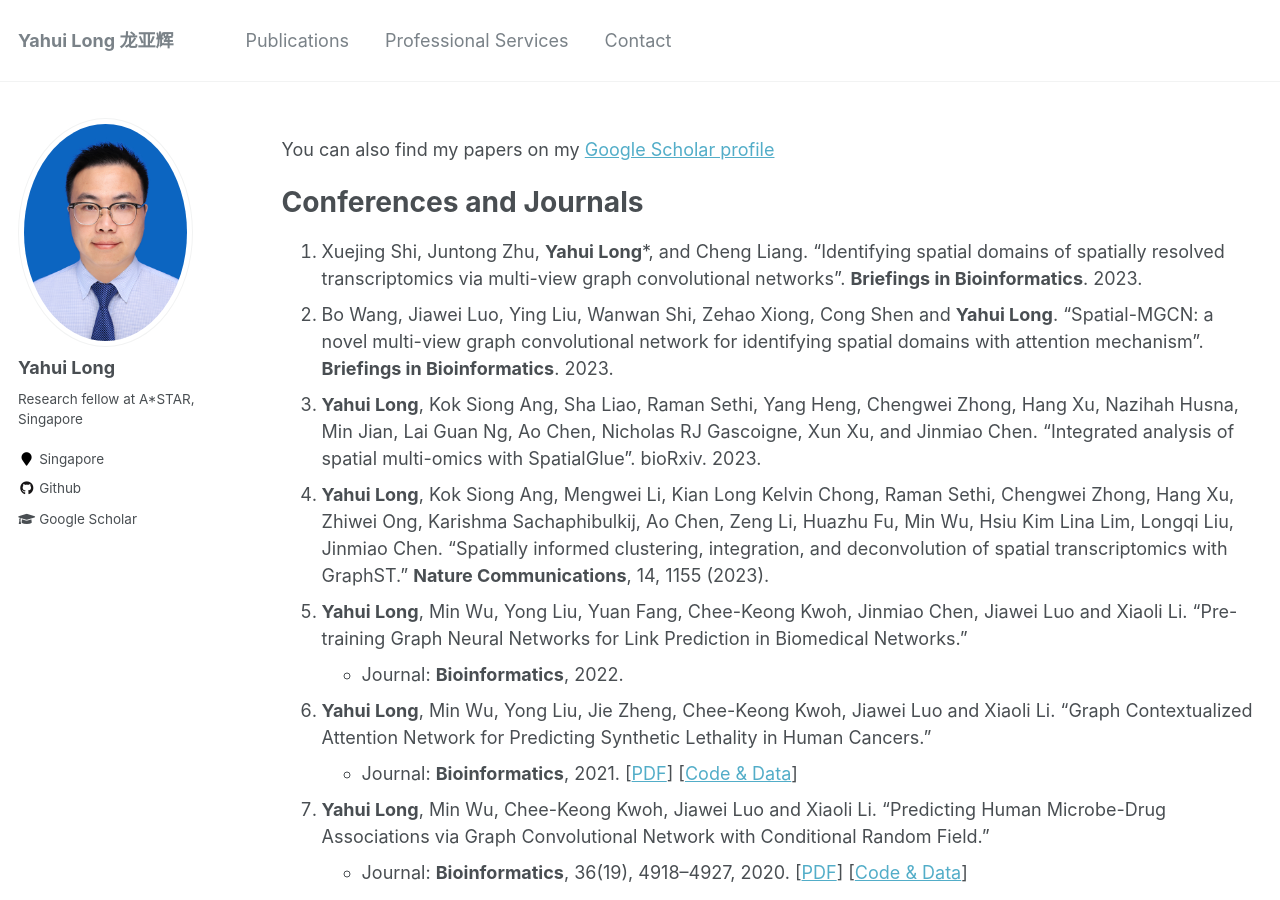
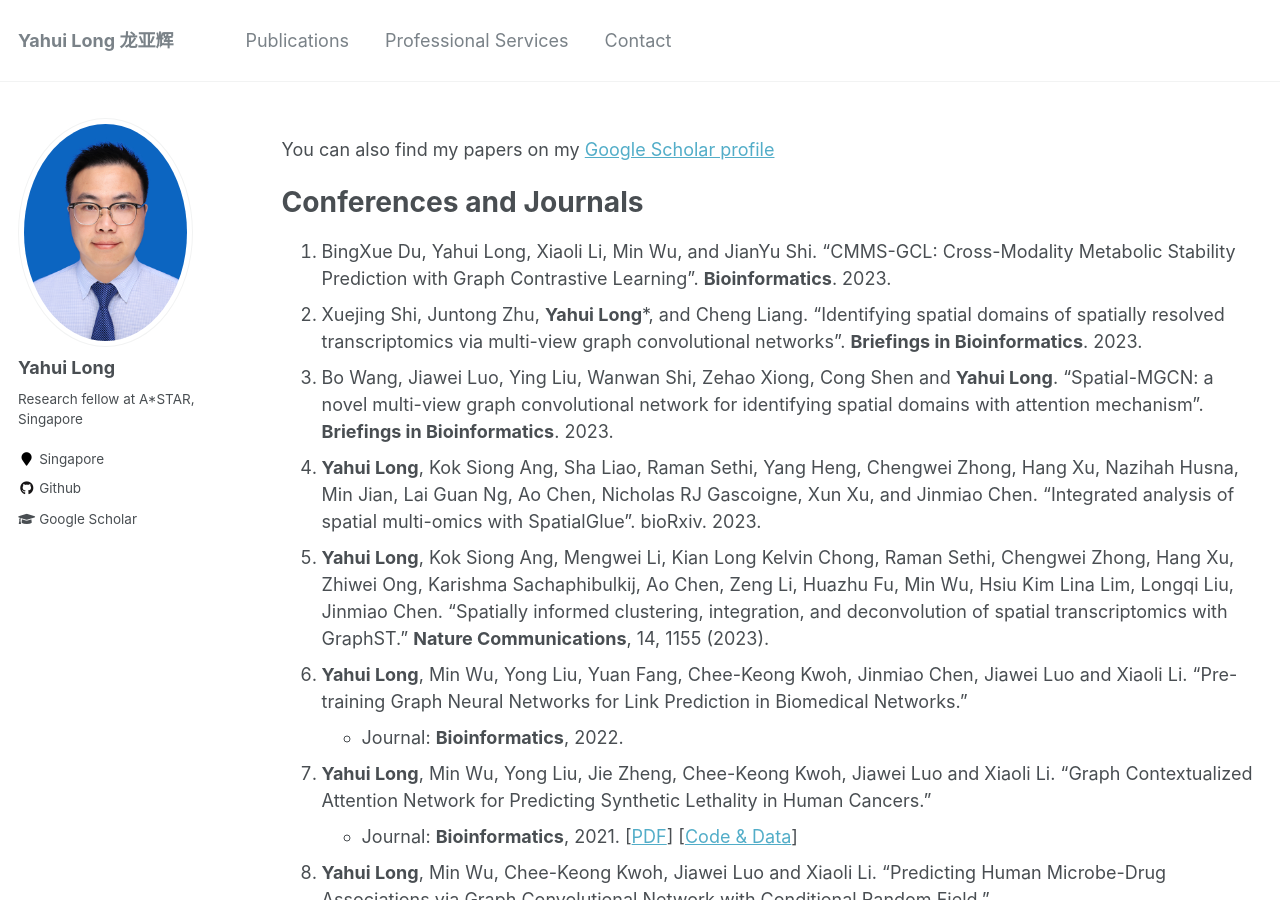
Before and after one commit to longyahui/Home, a Jekyll site: the page built from _pages/publications.md, in a window 1280 px wide and 900 px high. Built offline with Jekyll 4.4.1, drawn with Linux system fonts in a browser that asks for light colours.

Commit message:
Update publications.md

```diff
--- a/_pages/publications.md
+++ b/_pages/publications.md
@@ -12,36 +12,37 @@ redirect_from:
 You can also find my papers on my [Google Scholar profile](https://scholar.google.com/citations?user=lUoNEgcAAAAJ&hl=zh-CN&oi=ao)
 
 # Conferences and Journals
-1. Xuejing Shi, Juntong Zhu, **Yahui Long***, and Cheng Liang. "Identifying spatial domains of spatially resolved transcriptomics via multi-view graph convolutional networks". **Briefings in Bioinformatics**. 2023.
-2. Bo Wang, Jiawei Luo, Ying Liu, Wanwan Shi, Zehao Xiong, Cong Shen and **Yahui Long**. "Spatial-MGCN: a novel multi-view graph convolutional network for identifying spatial domains with attention mechanism". **Briefings in Bioinformatics**. 2023.
-3. **Yahui Long**, Kok Siong Ang, Sha Liao, Raman Sethi, Yang Heng, Chengwei Zhong, Hang Xu, Nazihah Husna, Min Jian, Lai Guan Ng, Ao Chen, Nicholas RJ Gascoigne, Xun Xu, and Jinmiao Chen. "Integrated analysis of spatial multi-omics with SpatialGlue". bioRxiv. 2023.
-4. **Yahui Long**, Kok Siong Ang, Mengwei Li, Kian Long Kelvin Chong, Raman Sethi, Chengwei Zhong, Hang Xu, Zhiwei Ong, Karishma Sachaphibulkij, Ao Chen, Zeng Li, Huazhu Fu, Min Wu, Hsiu Kim Lina Lim, Longqi Liu, Jinmiao Chen. "Spatially informed clustering, integration, and deconvolution of spatial transcriptomics with GraphST." **Nature Communications**, 14, 1155 (2023).
-5. **Yahui Long**, Min Wu, Yong Liu, Yuan Fang, Chee-Keong Kwoh, Jinmiao Chen, Jiawei Luo and Xiaoli Li. "Pre-training Graph Neural Networks for Link
+1. BingXue Du, Yahui Long, Xiaoli Li, Min Wu, and JianYu Shi. "CMMS-GCL: Cross-Modality Metabolic Stability Prediction with Graph Contrastive Learning". **Bioinformatics**. 2023.
+2. Xuejing Shi, Juntong Zhu, **Yahui Long***, and Cheng Liang. "Identifying spatial domains of spatially resolved transcriptomics via multi-view graph convolutional networks". **Briefings in Bioinformatics**. 2023.
+3. Bo Wang, Jiawei Luo, Ying Liu, Wanwan Shi, Zehao Xiong, Cong Shen and **Yahui Long**. "Spatial-MGCN: a novel multi-view graph convolutional network for identifying spatial domains with attention mechanism". **Briefings in Bioinformatics**. 2023.
+4. **Yahui Long**, Kok Siong Ang, Sha Liao, Raman Sethi, Yang Heng, Chengwei Zhong, Hang Xu, Nazihah Husna, Min Jian, Lai Guan Ng, Ao Chen, Nicholas RJ Gascoigne, Xun Xu, and Jinmiao Chen. "Integrated analysis of spatial multi-omics with SpatialGlue". bioRxiv. 2023.
+5. **Yahui Long**, Kok Siong Ang, Mengwei Li, Kian Long Kelvin Chong, Raman Sethi, Chengwei Zhong, Hang Xu, Zhiwei Ong, Karishma Sachaphibulkij, Ao Chen, Zeng Li, Huazhu Fu, Min Wu, Hsiu Kim Lina Lim, Longqi Liu, Jinmiao Chen. "Spatially informed clustering, integration, and deconvolution of spatial transcriptomics with GraphST." **Nature Communications**, 14, 1155 (2023).
+6. **Yahui Long**, Min Wu, Yong Liu, Yuan Fang, Chee-Keong Kwoh, Jinmiao Chen, Jiawei Luo and Xiaoli Li. "Pre-training Graph Neural Networks for Link
 Prediction in Biomedical Networks."
    - Journal: **Bioinformatics**, 2022.
-6. **Yahui Long**, Min Wu, Yong Liu, Jie Zheng, Chee-Keong Kwoh, Jiawei Luo and Xiaoli Li. "Graph Contextualized Attention Network for Predicting Synthetic Lethality in Human Cancers."
+7. **Yahui Long**, Min Wu, Yong Liu, Jie Zheng, Chee-Keong Kwoh, Jiawei Luo and Xiaoli Li. "Graph Contextualized Attention Network for Predicting Synthetic Lethality in Human Cancers."
    - Journal: **Bioinformatics**, 2021. [[PDF](https://academic.oup.com/bioinformatics/advance-article/doi/10.1093/bioinformatics/btab110/6145565)] [[Code & Data](https://github.com/longyahui/GCATSL)]
-7. **Yahui Long**, Min Wu, Chee-Keong Kwoh, Jiawei Luo and Xiaoli Li. "Predicting Human Microbe-Drug Associations via Graph Convolutional Network with Conditional Random Field."
+8. **Yahui Long**, Min Wu, Chee-Keong Kwoh, Jiawei Luo and Xiaoli Li. "Predicting Human Microbe-Drug Associations via Graph Convolutional Network with Conditional Random Field."
    - Journal: **Bioinformatics**, 36(19), 4918–4927, 2020. [[PDF](https://academic.oup.com/bioinformatics/article-abstract/36/19/4918/5864717?redirectedFrom=fulltext)] [[Code & Data](https://github.com/longyahui/GCNMDA)]
-8. **Yahui Long**, Min Wu, Yong Liu, Chee-Keong, Kwoh, Jiawei Luo and Xiaoli Li. "Ensembling graph attention networks for human microbe-drug association prediction."
+9. **Yahui Long**, Min Wu, Yong Liu, Chee-Keong, Kwoh, Jiawei Luo and Xiaoli Li. "Ensembling graph attention networks for human microbe-drug association prediction."
    - Journal: Published in a special issue in **Bioinformatics**, 36, i779–i786, 2020. [[PDF](https://academic.oup.com/bioinformatics/article/36/Supplement_2/i779/6055932?searchresult=1)] [[Code & Data](https://github.com/longyahui/EGATMDA)]
    - Conference: Accepted by *Proceedings of the 19th European Conference on Computational Biology* (**ECCB 2020**). [Acceptance rate: 21.18%]
-9. **Yahui Long**, Jiawei Luo, Yu Zhang and Yan Xia. "Predicting Human Microbe-Disease Associations via Graph Attention Networks with Inductive Matrix Completion."
+10. **Yahui Long**, Jiawei Luo, Yu Zhang and Yan Xia. "Predicting Human Microbe-Disease Associations via Graph Attention Networks with Inductive Matrix Completion."
    - Journal: Accepted by **Briefings in Bioinformatics**, 2020. [[PDF](https://academic.oup.com/bib/advance-article-abstract/doi/10.1093/bib/bbaa146/5876591)][[Code & Data](https://github.com/yahuilong/GATMDA)]
-10. **Yahui Long** and Jiawei Luo. "Association mining to identify microbe drug interactions based on heterogeneous network embedding representation."
+11. **Yahui Long** and Jiawei Luo. "Association mining to identify microbe drug interactions based on heterogeneous network embedding representation."
    - Journal: *IEEE Journal of Biomedical and Health Informatics* (**J-BHI**), 25(01), 266-275, 2020. [[PDF](https://ieeexplore.ieee.org/abstract/document/9104849)]
-11. **Yahui Long**, Yu Zhang, Min Wu, Shaoliang Peng, Chee-Keong Kwoh, Jiawei Luo and Xiaoli Li. "Predicting Drugs for COVID-19/SARS-CoV-2 via Heterogeneous Graph Attention Networks."
+12. **Yahui Long**, Yu Zhang, Min Wu, Shaoliang Peng, Chee-Keong Kwoh, Jiawei Luo and Xiaoli Li. "Predicting Drugs for COVID-19/SARS-CoV-2 via Heterogeneous Graph Attention Networks."
    - Journal: To be published in a special issue in **Methods**, 2021.
    - Conference: Accepted by *IEEE International Conference on Bioinformatics and Biomedicine* (**BIBM 2020**). [[PDF](https://www.researchgate.net/profile/Yahui_Long/publication/345049980_Predicting_Drugs_for_COVID-19SARS-CoV-2_via_Heterogeneous_Graph_Attention_Networks/links/6013a73792851c2d4dfeeeb6/Predicting-Drugs-for-COVID-19-SARS-CoV-2-via-Heterogeneous-Graph-Attention-Networks.pdf)]
-12. Yu Zhang, **Yahui Long**, Rui Yin, Chee Keong Kwoh. "DL-CRISPR: A Deep Learning Method for Off-Target Activity Prediction in CRISPR/Cas9 With Data Augmentation."
+13. Yu Zhang, **Yahui Long**, Rui Yin, Chee Keong Kwoh. "DL-CRISPR: A Deep Learning Method for Off-Target Activity Prediction in CRISPR/Cas9 With Data Augmentation."
    - Journal: **IEEE Access**, 2020. [[PDF](https://ieeexplore.ieee.org/stamp/stamp.jsp?arnumber=9076075)]
-13. Yu Zhang, **Yahui Long**, Chee-Keong, Kwoh. "Deep learning based DNA: RNA triplex forming potential prediction."
+14. Yu Zhang, **Yahui Long**, Chee-Keong, Kwoh. "Deep learning based DNA: RNA triplex forming potential prediction."
    - Journal: **BMC Bioinformatics**, 2020. [[PDF](https://link.springer.com/article/10.1186/s12859-020-03864-0)]
-14. **Yahui Long** and Jiawei Luo. "WMGHMDA: a novel weighted meta-graph-based model for predicting human microbe-disease association on heterogeneous information network."
+15. **Yahui Long** and Jiawei Luo. "WMGHMDA: a novel weighted meta-graph-based model for predicting human microbe-disease association on heterogeneous information network."
    - Journal: **BMC Bioinformatics**, 20(01):541, 2019. [[PDF](https://bmcbioinformatics.biomedcentral.com/articles/10.1186/s12859-019-3066-0)]
-15. Jiawei Luo and **Yahui Long**. "NTSHMDA: Prediction of human microbe-disease association based on random walk by integrating network topological similarity."
+16. Jiawei Luo and **Yahui Long**. "NTSHMDA: Prediction of human microbe-disease association based on random walk by integrating network topological similarity."
     - Journal: *IEEE/ACM Transactions on Computational Biology and Bioinformatics* (**TCBB**), 17(4), 1341–1351, 2018. [[PDF](https://www.researchgate.net/profile/Yahui_Long/publication/329160756_NTSHMDA_Prediction_of_Human_Microbe-Disease_Association_Based_on_Random_Walk_by_Integrating_Network_Topological_Similarity/links/5eb2adb045851523bd464c00/NTSHMDA-Prediction-of-Human-Microbe-Disease-Association-Based-on-Random-Walk-by-Integrating-Network-Topological-Similarity.pdf)][[Code & Data](https://github.com/yahuilong/NTSHMDA)]
-16. Caipin Liu, **Yahui Long**, Jianxu Mao, Hui Zhang, Ruizhi Huang and Yang Dai. "An effective image fusion algorithm based on grey relation of similarity and morphology."
+17. Caipin Liu, **Yahui Long**, Jianxu Mao, Hui Zhang, Ruizhi Huang and Yang Dai. "An effective image fusion algorithm based on grey relation of similarity and morphology."
     - Journal: **Journal of Ambient Intelligence and Humanized Computing**, 2018. [[PDF](https://www.researchgate.net/profile/Yahui_Long/publication/325773517_An_effective_image_fusion_algorithm_based_on_grey_relation_of_similarity_and_morphology/links/5c22d9bb458515a4c7f8ea18/An-effective-image-fusion-algorithm-based-on-grey-relation-of-similarity-and-morphology.pdf)]
-17. Caipin Liu, **Yahui Long** and Jianxu Mao. "Energy-efficient multi-focus image fusion based on neighbor distance and morphology."
+18. Caipin Liu, **Yahui Long** and Jianxu Mao. "Energy-efficient multi-focus image fusion based on neighbor distance and morphology."
     - Journal: **Optik**, 127, 11354-11363, 2016. [[PDF](https://www.researchgate.net/profile/Yahui_Long/publication/308184995_Energy-efficient_Multi-focus_Image_Fusion_Based_on_Neighbor_Distance_and_Morphology/links/5f6d851a458515b7cf4c57f7/Energy-efficient-Multi-focus-Image-Fusion-Based-on-Neighbor-Distance-and-Morphology.pdf)]
```
